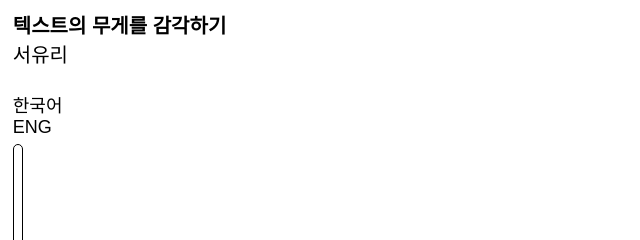
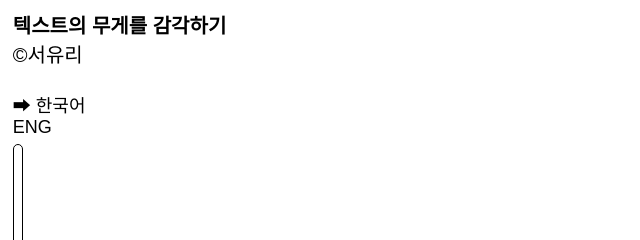
Before and after one commit to suhyouri/textMaterial, a website: page index.html in a window 1280 px wide. Shown: the top 240 px of the page, 0-640 px from the left. Drawn offline with nearby package versions, Linux system fonts and the light colour scheme.

Commit message:
well done

```diff
--- a/index.html
+++ b/index.html
@@ -154,7 +154,7 @@
 
       button {
         /* margin-top: 0.5rem; */
-        width: 30%;
+        width: 40%;
         font-size: 0.9rem;
         color: black;
         display: block; /* 한 줄 차지 */
@@ -286,7 +286,7 @@
         >ⓒ서유리</a
       ><br />
       <br />
-      <button id="btn-ko">한국어</button>
+      <button id="btn-ko">➡ 한국어</button>
       <button id="btn-en">ENG</button>
       <br /><br />
       <div class="next" style="display: none">▶</div>
@@ -335,14 +335,14 @@
       const textData = {
         ko: {
           title: "텍스트의 무게를 감각하기",
-          author: "서유리",
+          author: "©서유리",
           scoreInstruction: "다음의 자음으로 시작하는 문장을 말하세요 :",
           nextConsonant: "다음 자음 ⇢",
           mobileWarning:
             "본 프로젝트는 <br />데스크탑 환경에 최적화되어 있습니다.<br />데스크탑으로 접속해주세요.",
           instructionArrange:
             "떨어진 글자들을 주워 좌측 상단부터 차례로 배열하세요.",
-          instructionErase: "순서대로 단어를 말하세요.",
+          instructionErase: "밑줄 친 단어를 말하세요.",
           instructionCleared: "모든 단어를 말했습니다!",
           finalMessage: "👏 수고하셨습니다 👏",
           retry: "다시하기",
@@ -351,7 +351,7 @@
         },
         en: {
           title: "Sensing the Weight of Text",
-          author: "Youri Suh",
+          author: "©Youri Suh",
           scoreInstruction:
             "Say a sentence that starts with the following consonant:",
           nextConsonant: "Next Consonant ⇢",
@@ -359,7 +359,7 @@
             "This project is optimized for a desktop environment.<br />Please access it from a desktop.",
           instructionArrange:
             "Pick up the fallen letters and arrange them in order from the top left.",
-          instructionErase: "Say the words.",
+          instructionErase: "Please Say the underlined words.",
           instructionCleared: "You have spoken all the words!",
           finalMessage: "👏 Well Done! 👏",
           retry: "Retry",
@@ -753,12 +753,16 @@
         instructionDiv.style.display = "block";
         instructionDiv.style.opacity = "1";
 
+        // ✨ 이 부분의 시간을 조절하세요.
+        // 예: 5초 동안 보여준 뒤에 사라지게 하려면 5000으로 변경
         setTimeout(() => {
           instructionDiv.style.opacity = "0";
+
+          // CSS의 transition 시간과 맞춰주는 것이 좋습니다. (위에서 4초로 바꿨다면 여기도 4000)
           setTimeout(() => {
             instructionDiv.style.display = "none";
-          }, 2000);
-        }, 10000);
+          }, 4000);
+        }, 5000); // 5초 후에 사라지기 시작
 
         currentWordAttemptCount = 0;
 
@@ -862,6 +866,7 @@
         }
       }
 
+      // 화면의 텍스트를 현재 언어 설정에 맞게 업데이트하는 함수
       function updateTextOnScreen() {
         const lang = textData[currentLang];
 
@@ -891,6 +896,19 @@
             consonantElement.textContent = currentSet[consonantIndex];
           }
         }
+
+        // ✨ 요청하신 버튼 텍스트 업데이트 로직 추가
+        const btnKo = document.getElementById("btn-ko");
+        const btnEn = document.getElementById("btn-en");
+
+        if (currentLang === "ko") {
+          btnKo.innerHTML = "➡ 한국어";
+          btnEn.innerHTML = "ENG";
+        } else {
+          // currentLang === 'en'
+          btnKo.innerHTML = "한국어";
+          btnEn.innerHTML = "➡ ENG";
+        }
       }
 
       document.getElementById("btn-ko").addEventListener("click", () => {
```
